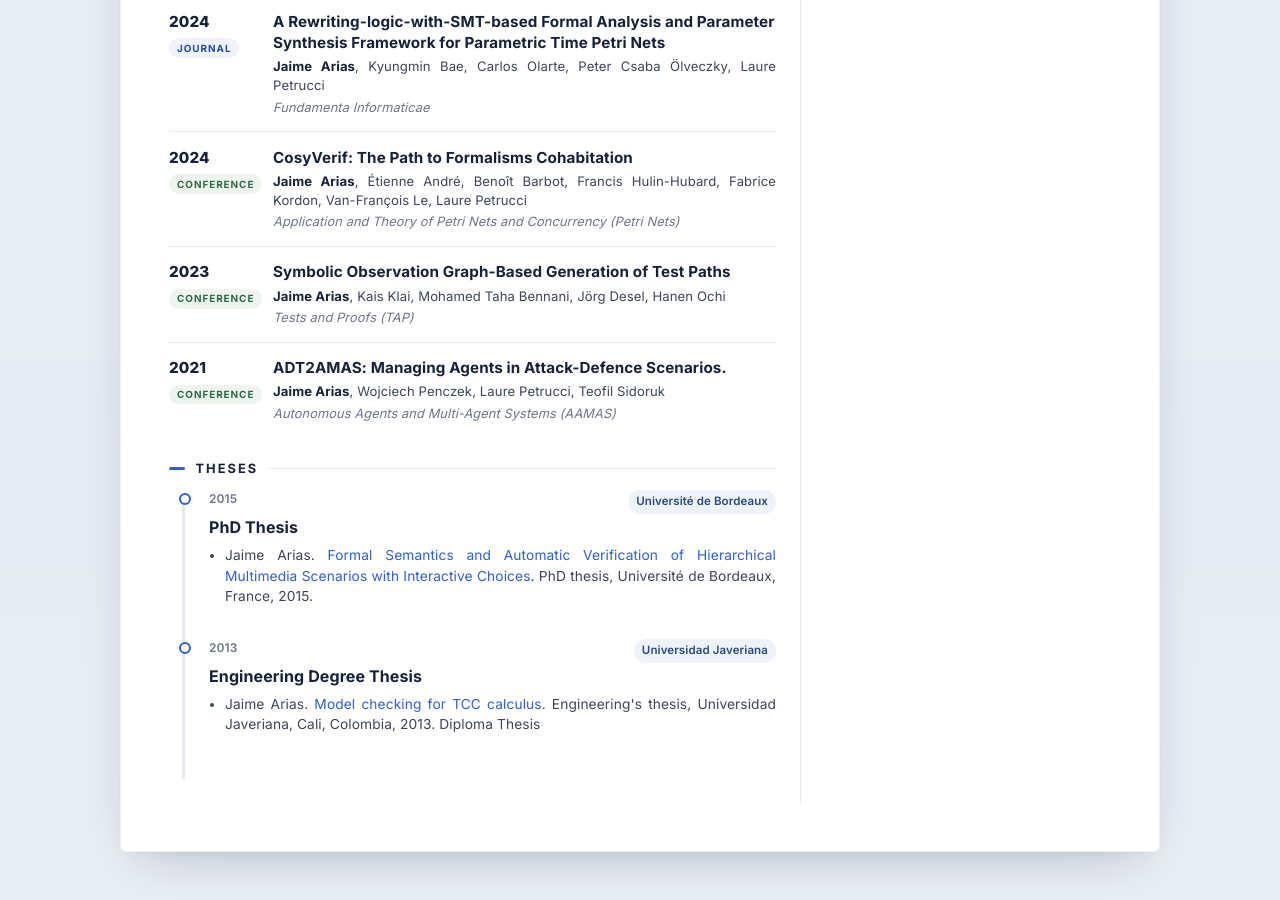
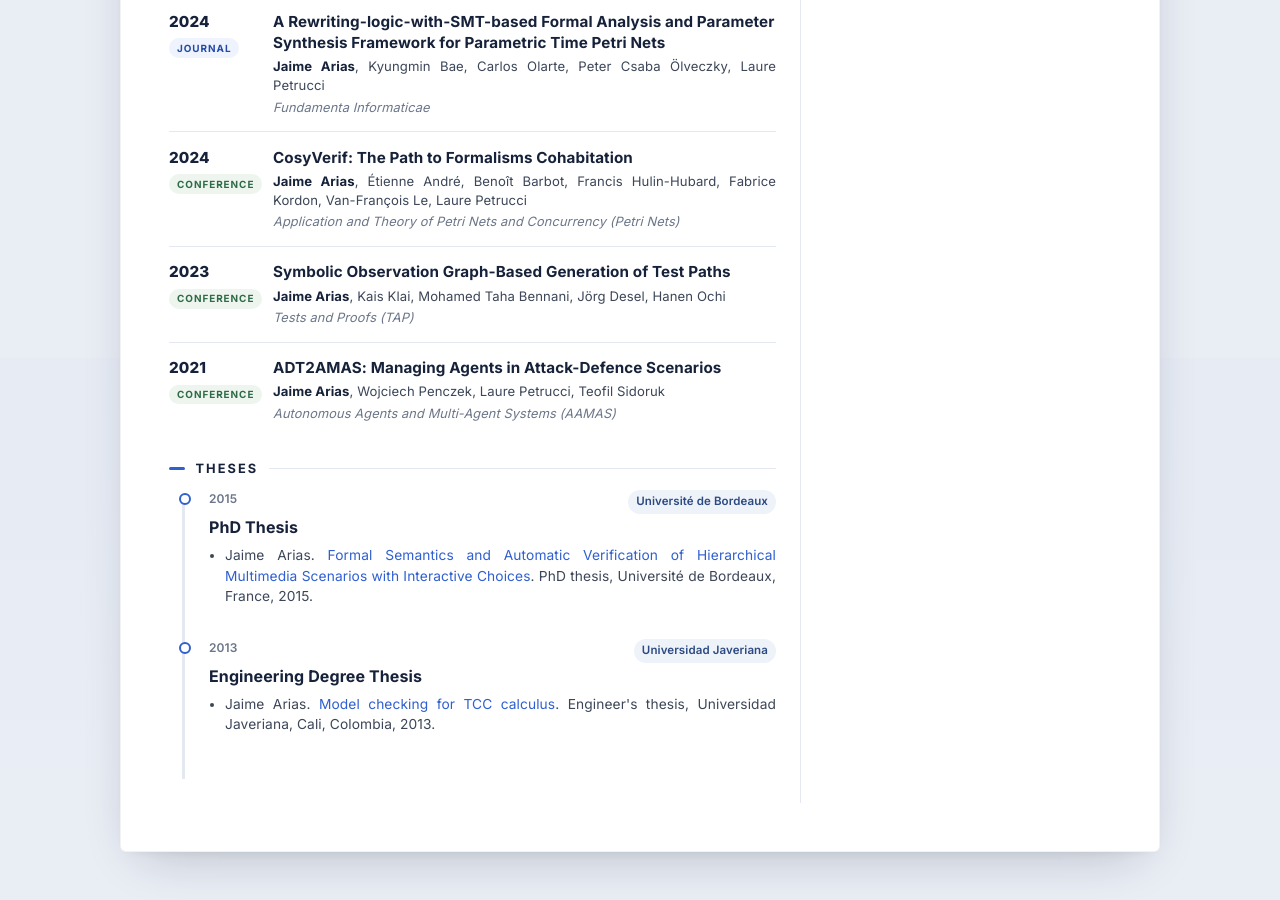
Before and after one commit to himito/himito.github.io, a Jekyll site: the page built from index.md, in a window 1280 px wide and 900 px high, scrolled down 3242 px. Built offline with Jekyll 4.4.1, drawn with Linux system fonts in a browser that asks for light colours; nearby versions of some CDN libraries; some web fonts are replaced; library files that are not in the unit come from our copies.

Commit message:
refactor manuscripts, projects, selected publications, and service sections; update titles and descriptions for clarity

```diff
--- a/_data/manuscripts.yml
+++ b/_data/manuscripts.yml
@@ -12,5 +12,5 @@
   institution: Universidad Javeriana
   citation: |
     Jaime Arias. <a href="https://hal.science/hal-04257266" target="_blank"
-    >Model checking for TCC calculus</a >. Engineering's thesis, Universidad
-    Javeriana, Cali, Colombia, 2013. Diploma Thesis
+    >Model checking for TCC calculus</a>. Engineer's thesis, Universidad
+    Javeriana, Cali, Colombia, 2013.
--- a/_data/projects.yml
+++ b/_data/projects.yml
@@ -2,7 +2,7 @@
   year: 2024
   description: |
     Project funded by <a href="https://www.mshparisnord.fr/" target="_blank">MSH
-    Paris Nord</a> that aims to give <strong>ReativeIS</strong> formal and
+    Paris Nord</a> that aims to give <strong>ReactiveIS</strong> formal and
     executable semantics in rewriting logic.
 
 - title: "PISTACHE"
@@ -12,7 +12,7 @@
     target="_blank">Université Sorbonne Paris Nord</a> that aims to reduce the
     state-space generated by <a
     href="https://maude.cs.illinois.edu/"
-    target="_blank"">Maude</a> using the <a
+    target="_blank">Maude</a> using the <a
     href="https://sites.lipn.univ-paris13.fr/websites/pmc-sog"
     target="_blank">Symbolic Observation Graph</a>.
 
--- a/_data/selected_publications.yml
+++ b/_data/selected_publications.yml
@@ -36,7 +36,7 @@
   year: 2023
   url: "https://doi.org/10.1007/978-3-031-38828-6_8"
 
-- title: "ADT2AMAS: Managing Agents in Attack-Defence Scenarios."
+- title: "ADT2AMAS: Managing Agents in Attack-Defence Scenarios"
   authors: "Jaime Arias, Wojciech Penczek, Laure Petrucci, Teofil Sidoruk"
   venue: "Autonomous Agents and Multi-Agent Systems (AAMAS)"
   type: "Conference"
--- a/_data/service.yml
+++ b/_data/service.yml
@@ -20,7 +20,7 @@
       url: "https://indico.in2p3.fr/event/36333/"
 - title: "Programme Committee"
   events:
-    - title: 25th International Conference on Autonomous Agents and Multi-Agent Systems)
+    - title: 25th International Conference on Autonomous Agents and Multi-Agent Systems
       acronym: AAMAS2026
       year: 2026
       url: https://cyprusconferences.org/aamas2026/
@@ -32,11 +32,11 @@
       acronym: IJCAI2025
       year: 2025
       url: https://2025.ijcai.org/
-    - title: 24th International Conference on Autonomous Agents and Multi-Agent Systems)
+    - title: 24th International Conference on Autonomous Agents and Multi-Agent Systems
       acronym: AAMAS2025
       year: 2025
       url: https://aamas2025.org/
-    - title: 23rd International Conference on Autonomous Agents and Multi-Agent Systems)
+    - title: 23rd International Conference on Autonomous Agents and Multi-Agent Systems
       acronym: AAMAS2024
       year: 2024
       url: https://www.aamas2024-conference.auckland.ac.nz/organization/program-committee-members/
```
